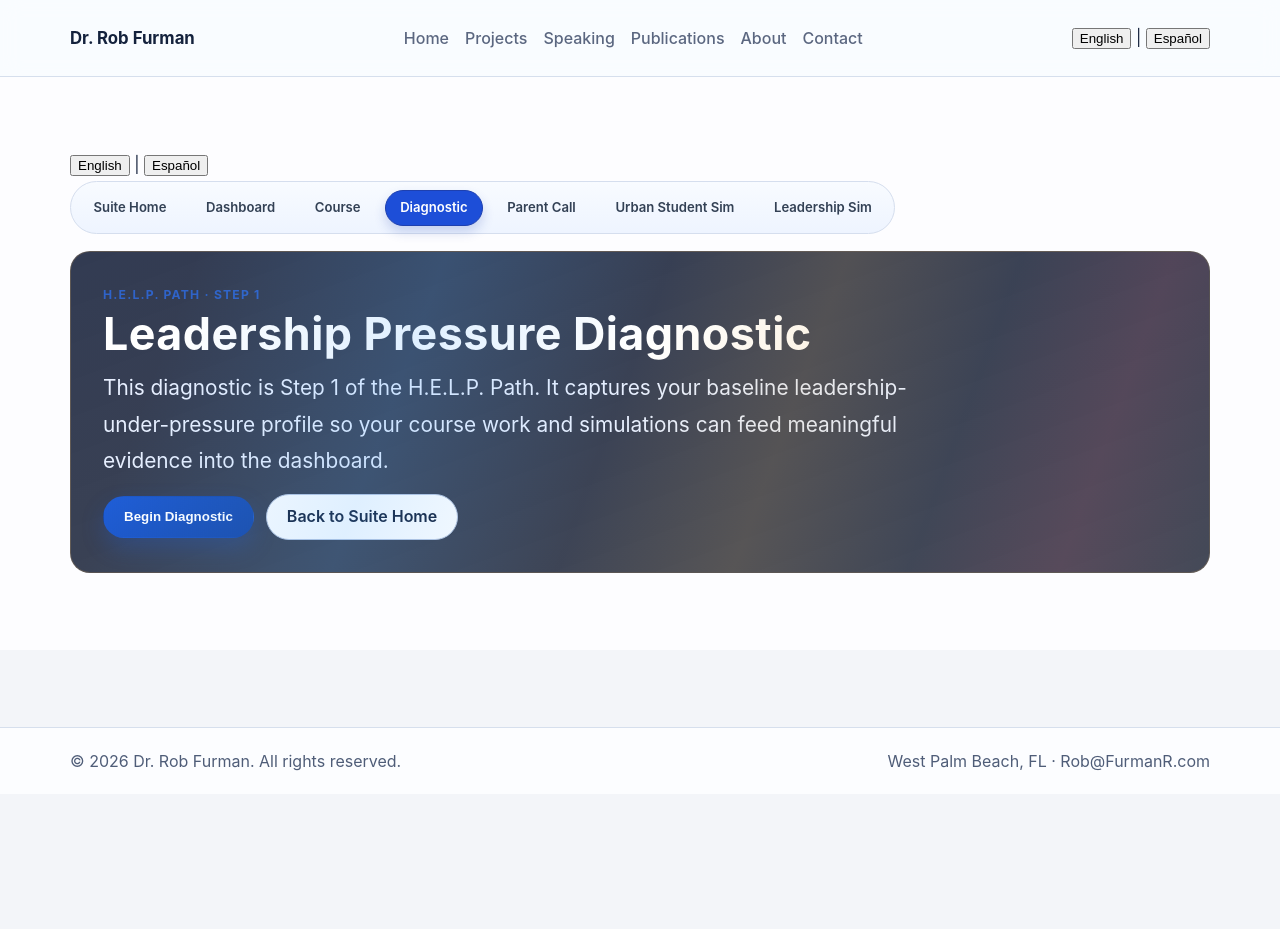
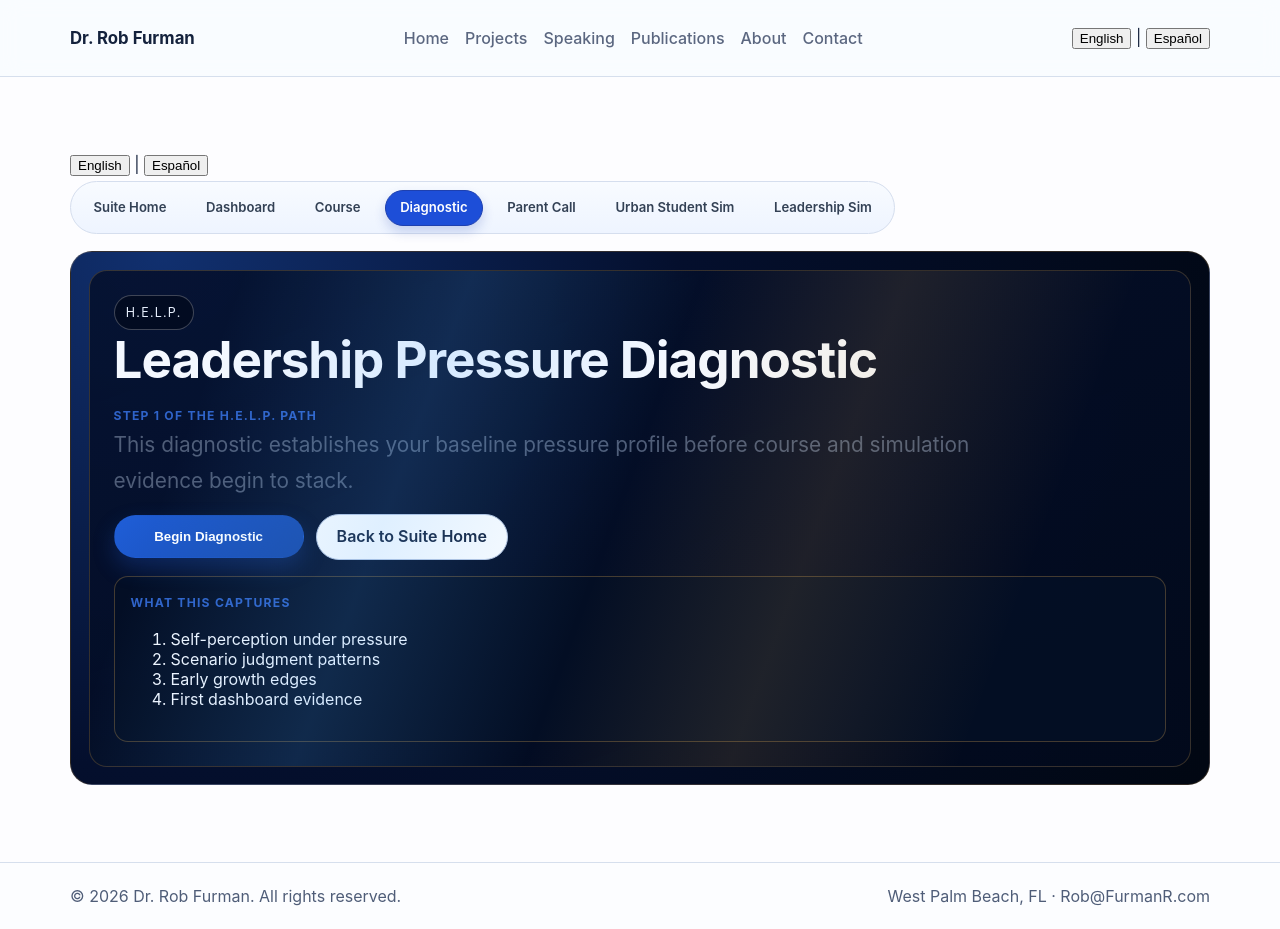
Before and after one commit to DrRobF/rob-furman-portfolio, a Next.js app: page /human-equation-suite/diagnostic in a window 1280 px wide. Before the commit the page ends 800 px from the top, so only its background shows below. Built offline with nearby package versions, Linux system fonts and the light colour scheme.

Commit message:
Add scoped H.E.L.P. diagnostic landing visuals

```diff
--- /dev/null
+++ b/app/components/HelpSuiteVisuals.js
@@ -0,0 +1,27 @@
+export function HelpSuiteShell({ className = '', children }) {
+  return <div className={className}>{children}</div>;
+}
+
+export function HelpHeroPanel({ className = '', children }) {
+  return <section className={className}>{children}</section>;
+}
+
+export function HelpCard({ className = '', children, as: Component = 'div' }) {
+  return <Component className={className}>{children}</Component>;
+}
+
+export function HelpButton({ className = '', children, as: Component = 'button', ...props }) {
+  return <Component className={className} {...props}>{children}</Component>;
+}
+
+export function HelpSubnav({ className = '', children }) {
+  return <p className={className}>{children}</p>;
+}
+
+export function HelpSection({ className = '', children }) {
+  return <section className={className}>{children}</section>;
+}
+
+export function HelpReadingPanel({ className = '', children }) {
+  return <aside className={className}>{children}</aside>;
+}
--- /dev/null
+++ b/app/human-equation-suite/diagnostic/helpSuite.module.css
@@ -0,0 +1,61 @@
+.helpSuiteShell {
+  margin-top: 1.1rem;
+  border: 1px solid rgba(232, 177, 84, 0.2);
+  border-radius: 22px;
+  padding: 1.1rem;
+  background: radial-gradient(circle at 8% 0%, #11306f 0%, #040f2d 44%, #010712 100%);
+  color: #f4f8ff;
+}
+
+.helpHeroPanel,
+.helpSection {
+  position: relative;
+  overflow: hidden;
+  border: 1px solid rgba(232, 177, 84, 0.22);
+  border-radius: 18px;
+  background: linear-gradient(160deg, rgba(5, 16, 44, 0.88), rgba(2, 10, 29, 0.84));
+  padding: 1.5rem;
+}
+
+.helpHeroPanel::before {
+  content: '';
+  position: absolute;
+  inset: 0;
+  pointer-events: none;
+  background: linear-gradient(110deg, transparent 12%, rgba(77, 169, 255, 0.18) 30%, transparent 48%, rgba(232, 177, 84, 0.12) 64%, transparent 82%);
+}
+
+.helpSubnav {
+  position: relative;
+  z-index: 1;
+  display: inline-flex;
+  align-items: center;
+  gap: 0.45rem;
+  padding: 0.35rem 0.7rem;
+  border-radius: 999px;
+  border: 1px solid rgba(255, 255, 255, 0.24);
+  background: rgba(3, 11, 31, 0.88);
+  color: #e6eefc;
+  font-size: 0.78rem;
+  letter-spacing: 0.1em;
+  text-transform: uppercase;
+}
+
+.helpCard {
+  position: relative;
+  z-index: 1;
+  border: 1px solid rgba(84, 150, 255, 0.32);
+  border-radius: 16px;
+  padding: 1rem;
+  background: rgba(2, 10, 28, 0.84);
+}
+
+.helpReadingPanel {
+  margin-top: 1rem;
+  border: 1px solid rgba(232, 177, 84, 0.28);
+  border-radius: 14px;
+  background: rgba(4, 15, 37, 0.88);
+  padding: 0.95rem 1rem;
+}
+
+.helpButton { min-width: 190px; }
--- a/app/human-equation-suite/diagnostic/page.js
+++ b/app/human-equation-suite/diagnostic/page.js
@@ -1,6 +1,8 @@
 'use client';
 
 import Link from 'next/link';
+import styles from './helpSuite.module.css';
+import { HelpButton, HelpHeroPanel, HelpReadingPanel, HelpSubnav, HelpSuiteShell } from '../../components/HelpSuiteVisuals';
 import { useRouter } from 'next/navigation';
 import { useEffect, useMemo, useRef, useState } from 'react';
 import { useLanguage } from '../../components/LanguageProvider';
@@ -391,12 +393,24 @@ export default function HumanEquationDiagnosticPage() {
   }, [isComplete, result, completedCount, triggeredProbeCategories, router]);
   return (<section className="section section-light"><div className="container"><LanguageSwitcher />
         <HumanEquationNav />
-    <section className="help-hero top-space-sm">
-      <div className="help-hero-lines" aria-hidden="true" />
-      <p className="eyebrow">H.E.L.P. Path · Step 1</p><h1>{es ? 'Diagnóstico de Presión de Liderazgo' : 'Leadership Pressure Diagnostic'}</h1>
-      <p className="lead">{es ? 'Este diagnóstico es el Paso 1 del H.E.L.P. Path. Captura tu perfil base de liderazgo bajo presión para que el curso y las simulaciones agreguen evidencia útil al panel.' : 'This diagnostic is Step 1 of the H.E.L.P. Path. It captures your baseline leadership-under-pressure profile so your course work and simulations can feed meaningful evidence into the dashboard.'}</p>
-      <div className="button-row top-space-sm"><button className="button primary" onClick={() => { setStarted(true); setViewResults(false); setCurrentQuestionIndex(0); setQuestionFlow(coreQuestions.map((q) => q.id)); setStartedAt(Date.now()); setAnswers({}); setSignalScores({ controlCertainty: 0, consistencyAccountability: 0, selfSacrifice: 0, imagePolish: 0, detachedUrgency: 0 }); setCompletionReason(null); setTriggeredProbeCategories([]); setRedirectingToDashboard(false); }}>Begin Diagnostic</button><Link href="/human-equation-suite" className="button secondary">Back to Suite Home</Link>{isComplete && <button className="button tertiary" onClick={() => setViewResults(true)}>View Results</button>}</div>
-    </section>
+    <HelpSuiteShell className={styles.helpSuiteShell}>
+      <HelpHeroPanel className={styles.helpHeroPanel}>
+        <HelpSubnav className={styles.helpSubnav}>H.E.L.P.</HelpSubnav>
+        <h1>{es ? 'Diagnóstico de Presión de Liderazgo' : 'Leadership Pressure Diagnostic'}</h1>
+        <p className="eyebrow">Step 1 of the H.E.L.P. Path</p>
+        <p className="lead">This diagnostic establishes your baseline pressure profile before course and simulation evidence begin to stack.</p>
+        <div className="button-row top-space-sm"><HelpButton className={`button primary ${styles.helpButton}`} onClick={() => { setStarted(true); setViewResults(false); setCurrentQuestionIndex(0); setQuestionFlow(coreQuestions.map((q) => q.id)); setStartedAt(Date.now()); setAnswers({}); setSignalScores({ controlCertainty: 0, consistencyAccountability: 0, selfSacrifice: 0, imagePolish: 0, detachedUrgency: 0 }); setCompletionReason(null); setTriggeredProbeCategories([]); setRedirectingToDashboard(false); }}>Begin Diagnostic</HelpButton><HelpButton as={Link} href="/human-equation-suite" className={`button secondary ${styles.helpButton}`}>Back to Suite Home</HelpButton>{isComplete && <button className="button tertiary" onClick={() => setViewResults(true)}>View Results</button>}</div>
+        <HelpReadingPanel className={styles.helpReadingPanel}>
+          <p className="eyebrow">What this captures</p>
+          <ol>
+            <li>Self-perception under pressure</li>
+            <li>Scenario judgment patterns</li>
+            <li>Early growth edges</li>
+            <li>First dashboard evidence</li>
+          </ol>
+        </HelpReadingPanel>
+      </HelpHeroPanel>
+    </HelpSuiteShell>
 
     {started && !viewResults && currentQuestion && !isComplete && (<div className="top-space card project-card" style={{ maxWidth: 880, marginInline: 'auto', transition: 'all 250ms ease' }}>
       <p className="eyebrow">{currentQuestion.section}</p>
```
